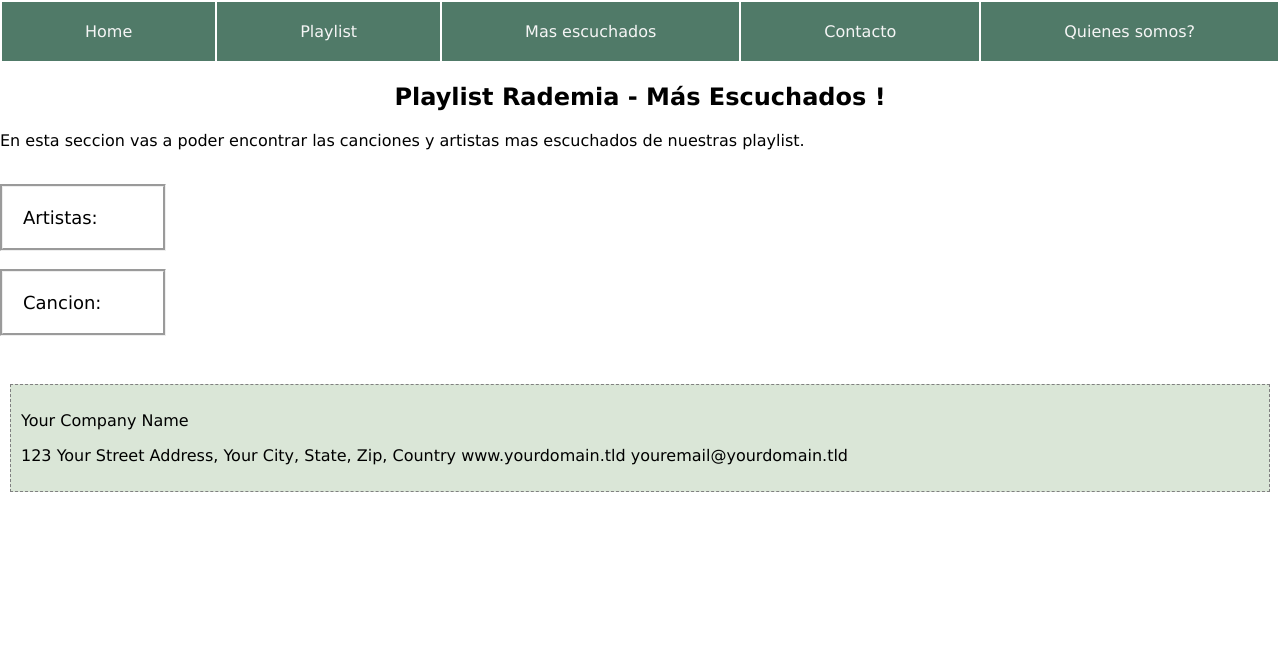
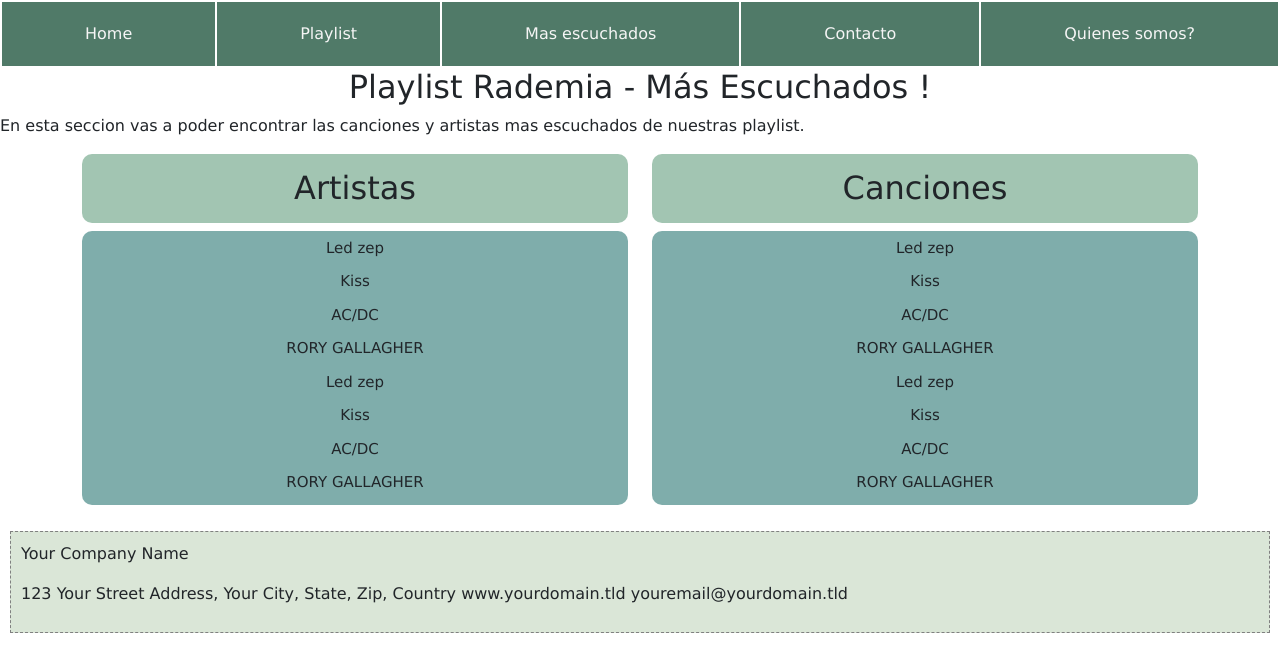
Before and after one commit to fedec89/Rademia, a plain HTML site: page mas_escuchados.html in a window 1280 px wide. Drawn offline with nearby package versions, Linux system fonts and the light colour scheme.

Commit message:
tercer commit

```diff
--- a/mas_escuchados.html
+++ b/mas_escuchados.html
@@ -4,8 +4,9 @@
     <meta charset="UTF-8">
     <meta http-equiv="X-UA-Compatible" content="IE=edge">
     <meta name="viewport" content="width=device-width, initial-scale=1.0">
+    <link href="https://cdn.jsdelivr.net/npm/bootstrap@5.1.3/dist/css/bootstrap.min.css" rel="stylesheet" integrity="sha384-1BmE4kWBq78iYhFldvKuhfTAU6auU8tT94WrHftjDbrCEXSU1oBoqyl2QvZ6jIW3" crossorigin="anonymous">
+    <link rel="stylesheet" href="style.css">
     <title>Mas Escuchados</title>
-    <link rel="stylesheet" href="style.css">
 </head>
 <body>
 
@@ -38,18 +39,43 @@
     </p>
 
 
-        <div class="mas_escuchados">
+    <div class="container">
+        <div class="row">
+          <div class="col justify-content-center">
 
-        <p class="mas_escuchados_artistas">Artistas:</p>
-        <p class="mas_escuchados_canciones">Cancion:</p>
+            <h2 class="h2_masescuchados">Artistas</h2>
+
+              <ul>
+                <li>Led zep</li>
+                <li>Kiss</li>
+                <li>AC/DC</li>
+                <li>RORY GALLAGHER</li>
+                <li>Led zep</li>
+                <li>Kiss</li>
+                <li>AC/DC</li>
+                <li>RORY GALLAGHER</li>
+              </ul>
+
+          </div>
+
+          <div class="col justify-content-center">
+            <h2 class="h2_masescuchados"   >Canciones</h2>
+
+            <ul>
+            <li>Led zep</li>
+            <li>Kiss</li>
+            <li>AC/DC</li>
+            <li>RORY GALLAGHER</li>
+            <li>Led zep</li>
+            <li>Kiss</li>
+            <li>AC/DC</li>
+            <li>RORY GALLAGHER</li>
+            </ul>
+          </div>
 
 
         </div>
-
-
-
-
-
+    </div>
 
 
 
--- a/style.css
+++ b/style.css
@@ -385,33 +385,42 @@
 
 /* <<<<<<<<<<<<<<<<<<< MAS ESCUCHADOS >>>>>>>>>>>>> */
 
-
-.mas_escuchados {
-    padding-bottom: 20px;
-    font-size: large;
-    overflow: auto;
-
+.col ul {
+    list-style-type: none;
+    background-color: rgba(22, 107, 103, 0.548);
+    border-radius: 10px;
+    padding: 3px;
+    text-align: center;
 
 }
 
-
-.mas_escuchados_canciones{
-    width: 120px;
-    padding: 20px;
-    display: flex;
-    border-style: groove;
-    text-align: center;
+.col ul li {
+    font-size: 15px;
+    padding: 3px;
+    margin-bottom: 5px;
 
 
 
 }
 
-.mas_escuchados_artistas{
-    width: 120px;
-    display: flex;
-    border-style: groove;
-    padding: 20px;
-    text-align: center;
+.col ul li:hover {
+    background-color: rgba(30, 180, 50, 0.61);
+    border-radius: 8px;
+    border: 3px rgb(0, 0, 0) dotted;
+    transform: skew(-10deg);
+
+}
+
+
+
+.col {
+    font-size: 25px;
+}
+
+.h2_masescuchados {
+    border-radius: 10px;
+    background-color: rgba(9, 102, 51, 0.377);
+    padding: 15px;
 
 
 }
```
